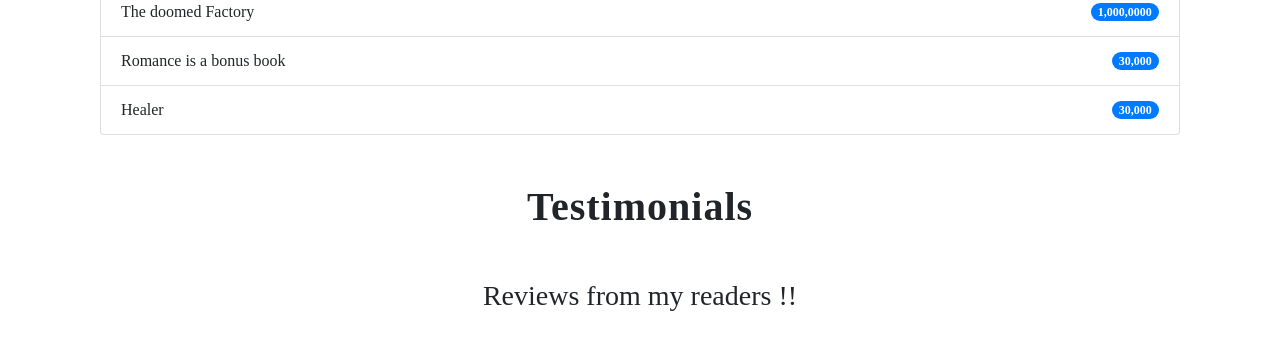
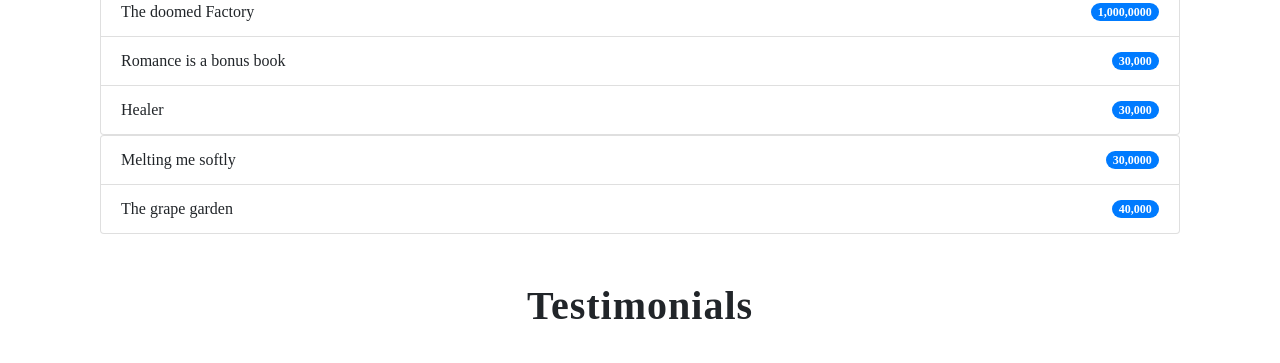
Before and after one commit to karthibabu10/Author, a plain HTML site: page index.html in a window 1280 px wide. Shown: the part 2529-2892 px from the top of the page. Drawn offline with nearby package versions, Linux system fonts and the light colour scheme; a web font is replaced by a local one.

Commit message:
Add files via upload

```diff
--- a/index.html
+++ b/index.html
@@ -250,7 +250,14 @@
       </div>
       <div class="col-sm">
         <ul class="list-group">
-
+          <li class="list-group-item d-flex justify-content-between align-items-center">
+            Melting me softly
+            <span class="badge badge-primary badge-pill">30,0000</span>
+          </li>
+          <li class="list-group-item d-flex justify-content-between align-items-center">
+            The grape garden
+            <span class="badge badge-primary badge-pill">40,000</span>
+          </li>
 
 
           </ul>
```
